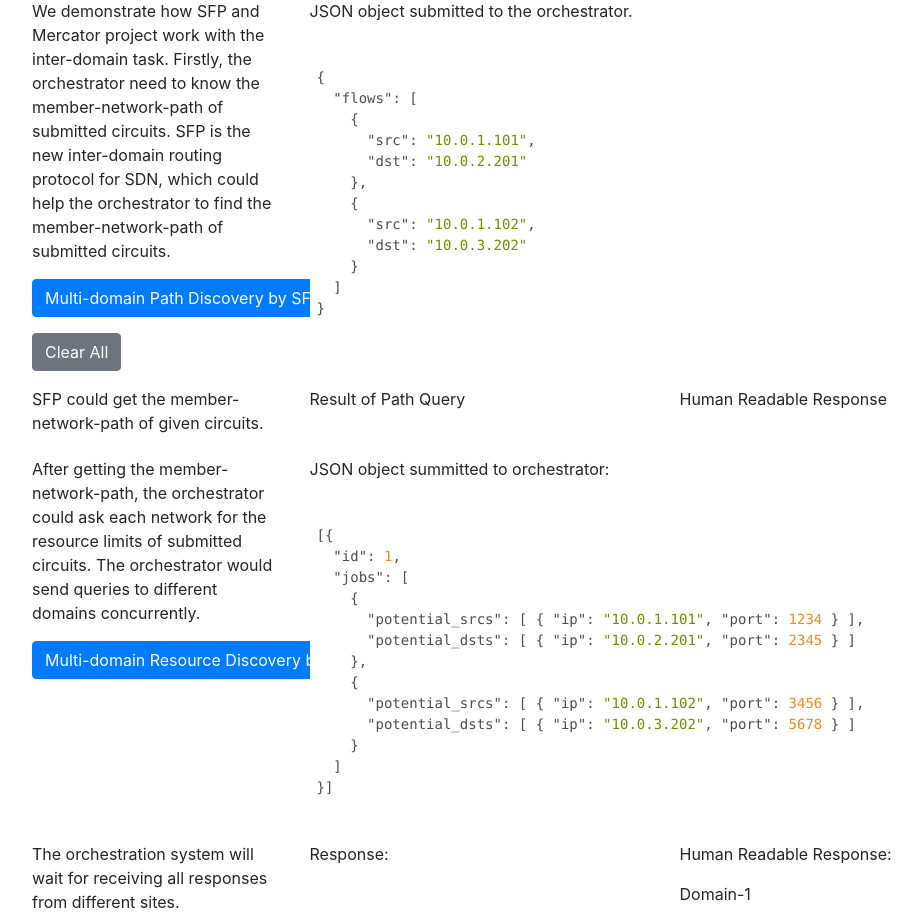
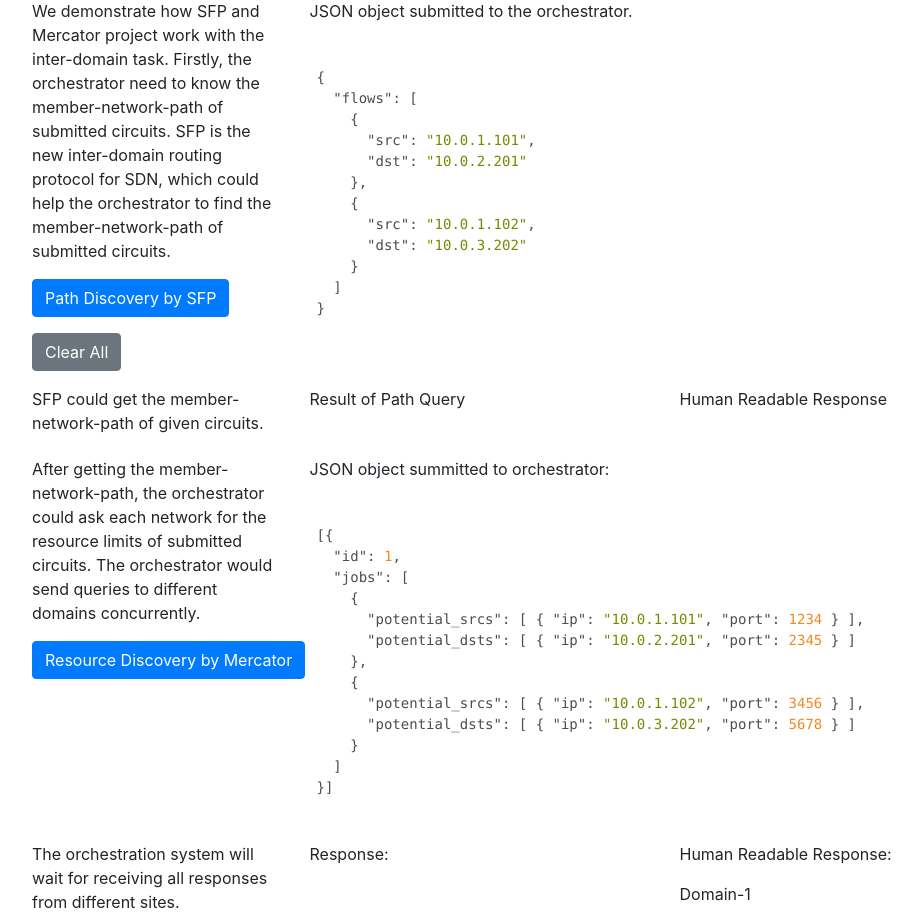
Before and after one commit to openalto/UnicornUI, a Flask app: page / in a window 1280 px wide. Shown: the part 1641-2553 px from the top of the page, without its empty margins (68-990 px from the left). Run offline with Flask 2, Linux system fonts and the light colour scheme; some libraries are stand-ins or nearby versions.

Commit message:
Update some words
Signed-off-by: Y. Jace Liu <yang.jace.liu@linux.com>

```diff
--- a/unicorn/templates/index.html
+++ b/unicorn/templates/index.html
@@ -401,7 +401,7 @@
                                 submitted circuits.</p>
                             <p>
                                 <button type="button" class="btn btn-primary" onclick="do_path_query()">
-                                    Multi-domain Path Discovery by SFP
+                                    Path Discovery by SFP
                                 </button>
                             </p>
                             <p>
@@ -452,7 +452,7 @@
                             </p>
                             <p>
                                 <button type="button" class="btn btn-primary" onclick="submit_md_task_case3()">
-                                    Multi-domain Resource Discovery by Mercator
+                                    Resource Discovery by Mercator
                                 </button>
                             </p>
 
```
